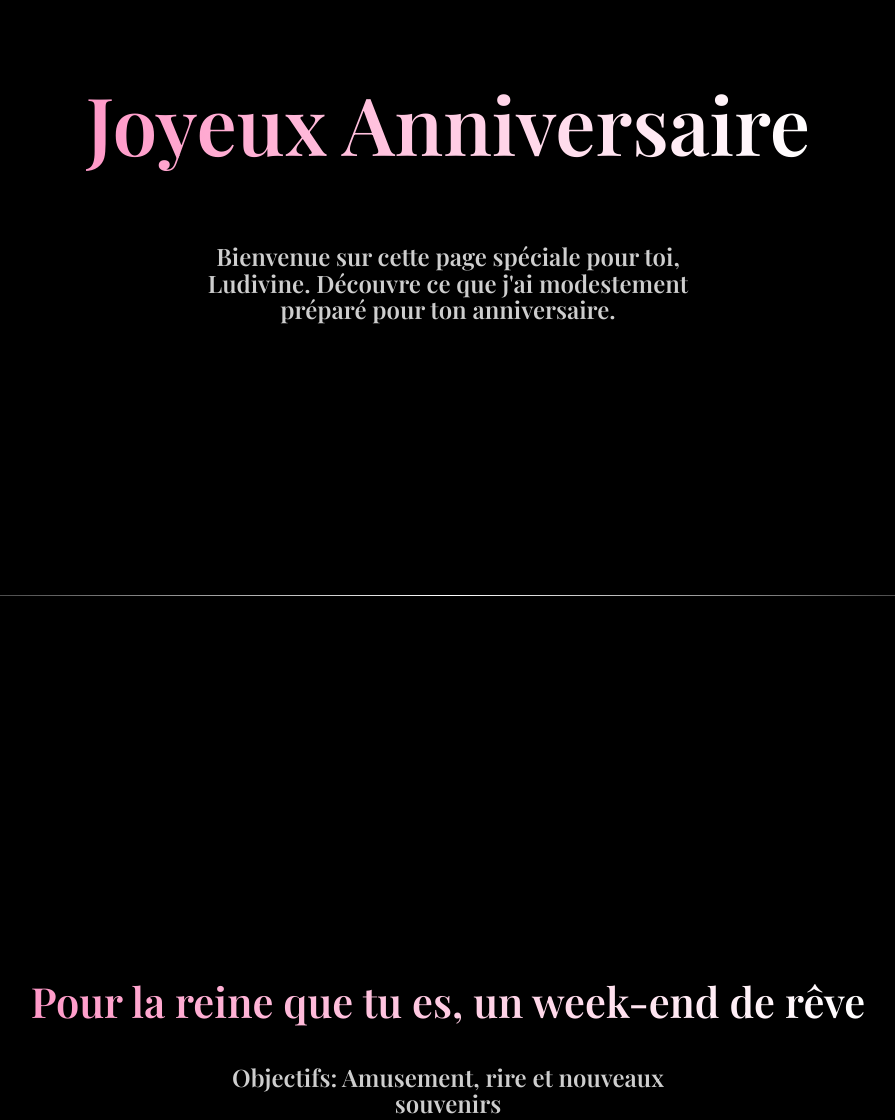
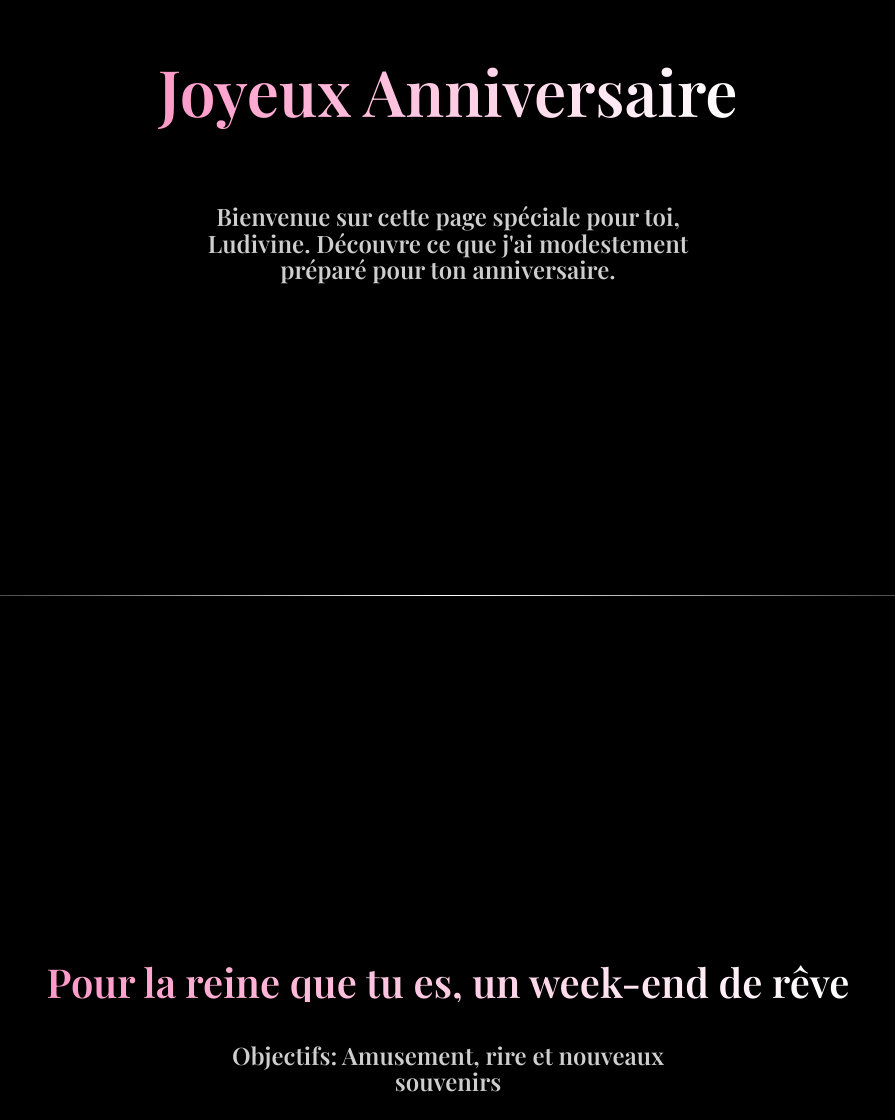
Before and after one commit to willouDeWallStreet/happy.birthday.ma.puce, a plain HTML site: page index.html in a window 1280 px wide. Shown: the part 237-1357 px from the top of the page, without its empty margins (192-1087 px from the left). Drawn offline with nearby package versions, Linux system fonts and the light colour scheme.

Commit message:
<refacto>(css): title & text

```diff
--- a/index.html
+++ b/index.html
@@ -16,9 +16,10 @@
             overflow-x: hidden;
         }
         .title-page-font {
+            margin-bottom: 1em;
             font-family: 'Playfair Display', serif;
-            font-size: 5em;
-            line-height: 3em;
+            font-size: 4em;
+            line-height: 1.5em;
             font-weight: 900;
             color: rgba(0, 0, 0, 0);
             background: linear-gradient(to right, #FF99C8, #FFFFFF);
@@ -26,9 +27,10 @@
             background-clip: text;
         }
         .title-font {
+            margin-bottom: 1em;
             font-family: 'Playfair Display', serif;
-            font-size: 2.6em;
-            line-height: 3em;
+            font-size: 2.5em;
+            line-height: 1em;
             font-weight: 900;
             color: rgba(0, 0, 0, 0);
             background: linear-gradient(to right, #FF99C8, #FFFFFF);
```
